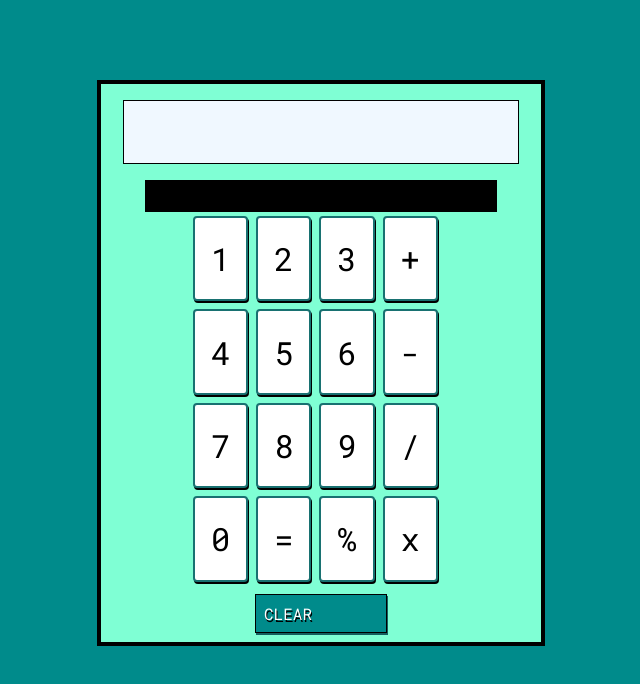
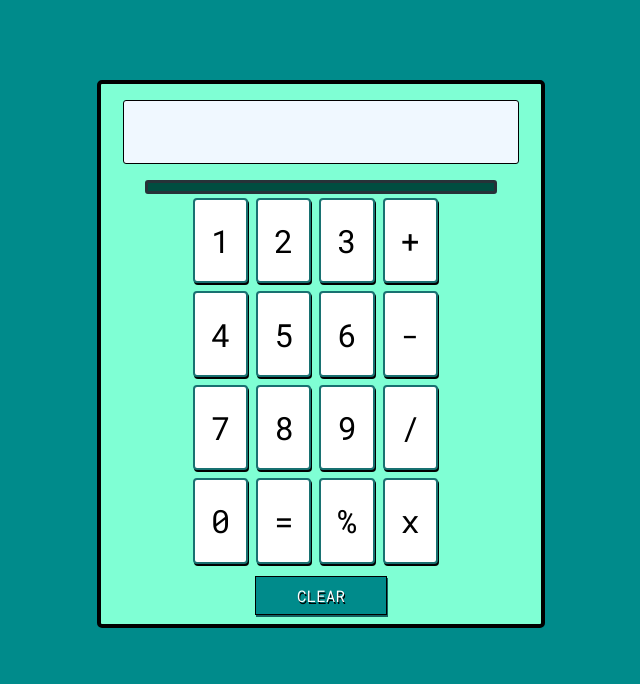
Before and after one commit to mohdsauood/js-calculator, a plain HTML site: page index.html in a window 1280 px wide. Shown: the whole page, without its empty margins (319-959 px from the left). Drawn offline with Linux system fonts and the light colour scheme.

Commit message:
added cursor to buttons, changed border radius, centered clear text

```diff
--- a/style.css
+++ b/style.css
@@ -17,6 +17,7 @@
     min-height: 45vh;
     height: auto;
     border: 4px solid black;
+    border-radius: 5px;
     margin: 5vh auto;
     background-color: aquamarine;
     display: flex;
@@ -24,11 +25,16 @@
 }
 
 .status {
-    height: 2rem;
-    background-color: black;
+    background-color: #004D40;
     color: aquamarine;
     margin: 0px 10%;
     font-size: 1.7rem;
+    padding: 4px;
+    border-style:solid;
+    border-width:3px;
+    border-color:black;
+    border-color: #263238;
+    border-radius: 3px;
 }
 
 .calDisplay {
@@ -41,6 +47,9 @@
     align-items: flex-end;
     font-size: 2.4rem;
     border: .5px solid black;
+    border-radius: 3px;
+    padding-right: 4px;
+
 }
 
 .calButtonsFrame {
@@ -64,6 +73,7 @@
 .calButton:hover,
 .clearButton:hover {
     transform: scale(1.1);
+    cursor: pointer;
 }
 
 .clearButton {
@@ -76,6 +86,7 @@
     box-shadow: 1px 2px #135f5f;
     text-transform: uppercase;
     background-color: darkcyan;
+    text-align: center;
 }
 
 
```
